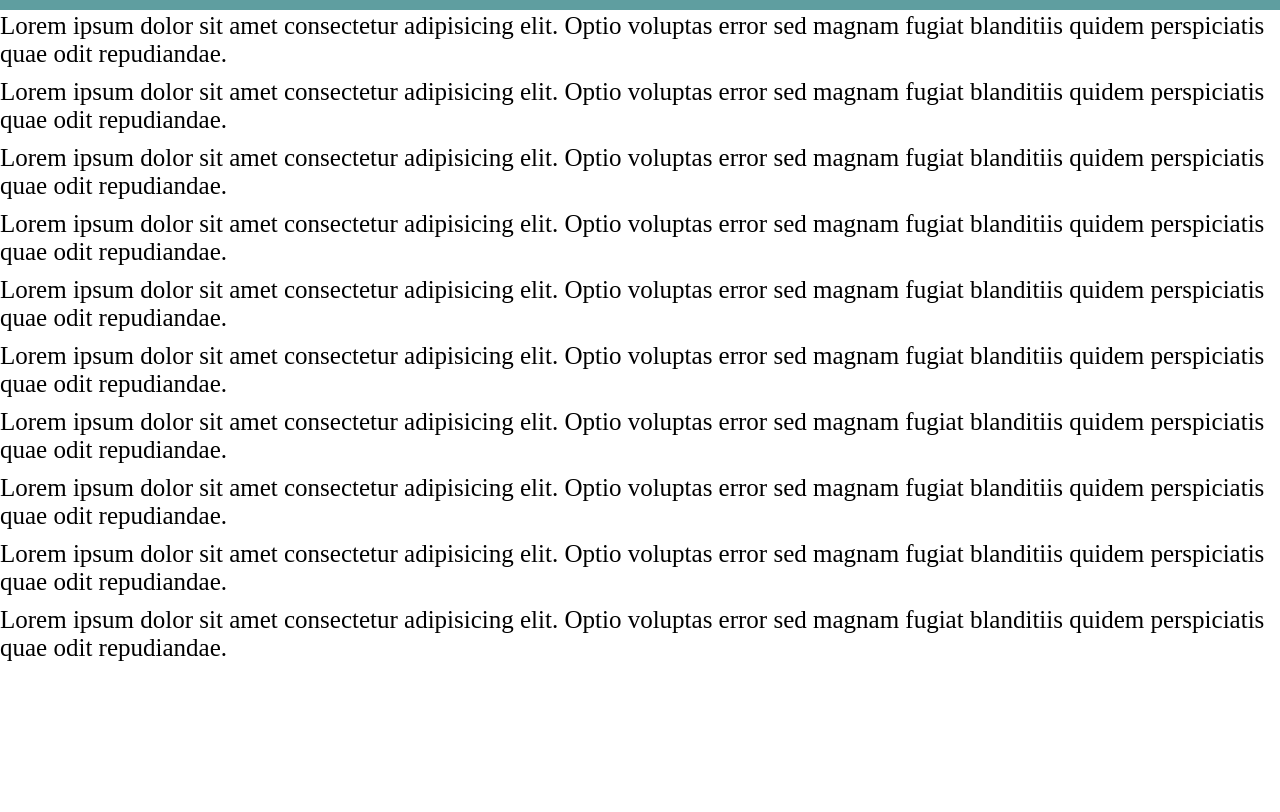
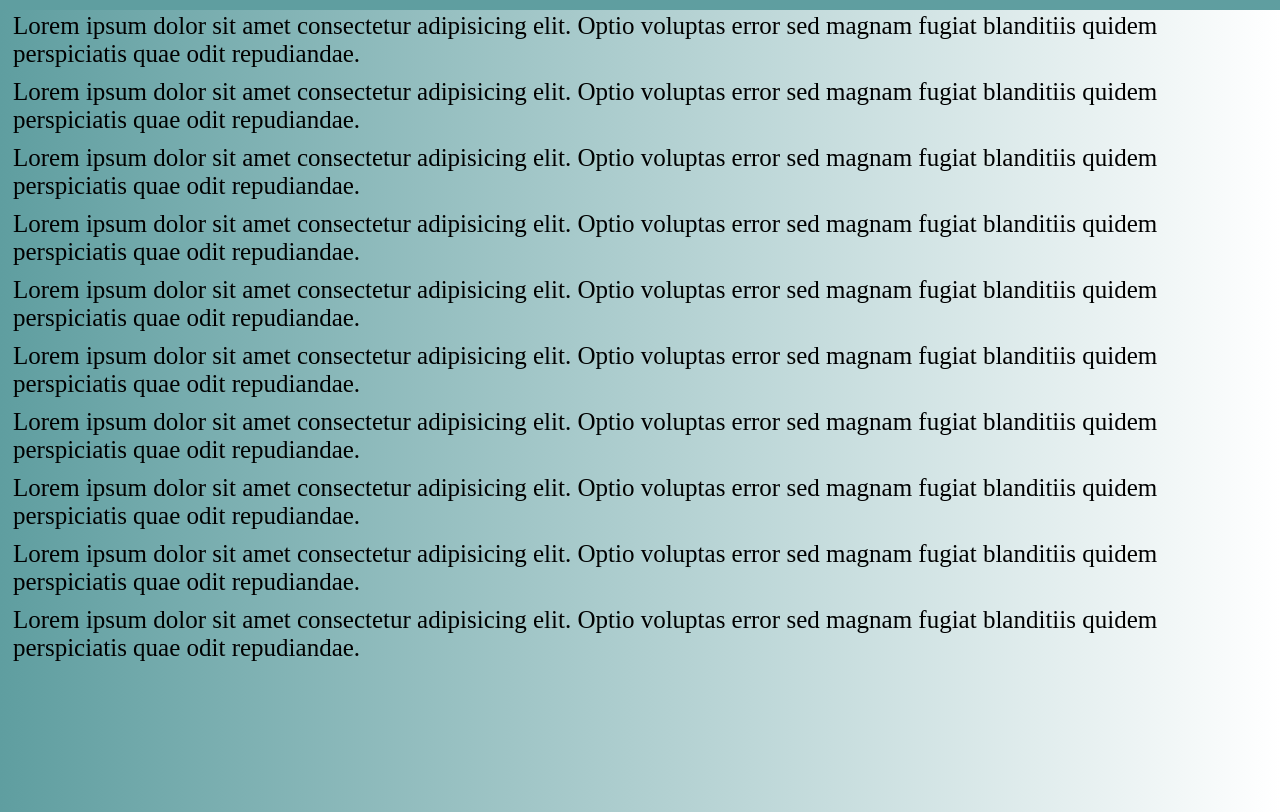
Before and after one commit to arslanazharr/media-query, a plain HTML site: page index.html in a window 1280 px wide. Shown: the part 53-865 px from the top of the page. Before the commit the page ends 800 px from the top, so only its background shows below. Drawn offline with Linux system fonts and the light colour scheme.

Commit message:
added gradient and css fixes

```diff
--- a/style.css
+++ b/style.css
@@ -18,9 +18,13 @@ body {
 .dummy-content {
   margin-bottom: 10px;
   font-size: 25px;
+  margin-left: 13px;
+  margin-right: 13px;
 }
 .content-container {
+  background-image: linear-gradient(to right, cadetblue, white);
   padding-top: 65px;
+  height: 100vh;
 }
 
 @media (min-width: 641px) and (max-width: 768px) {
```
